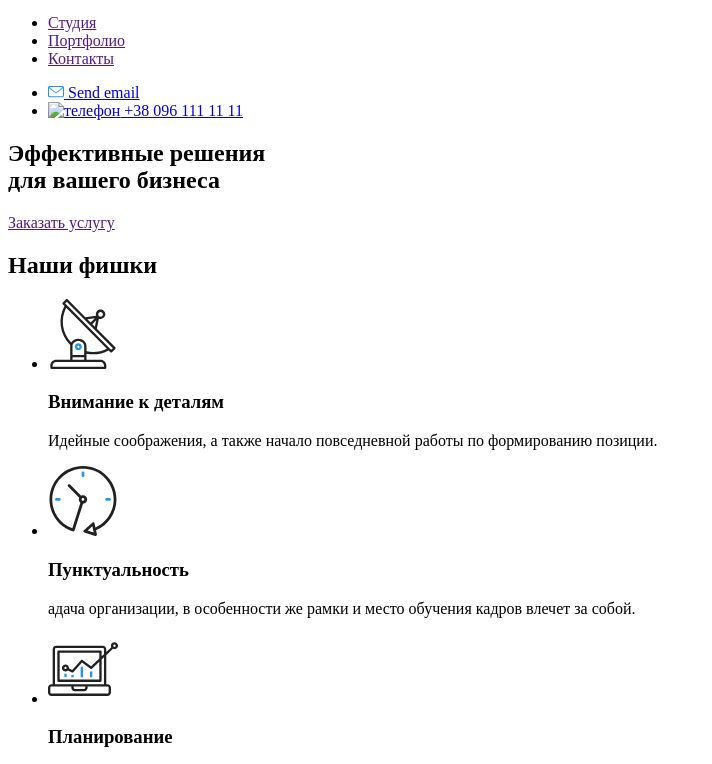
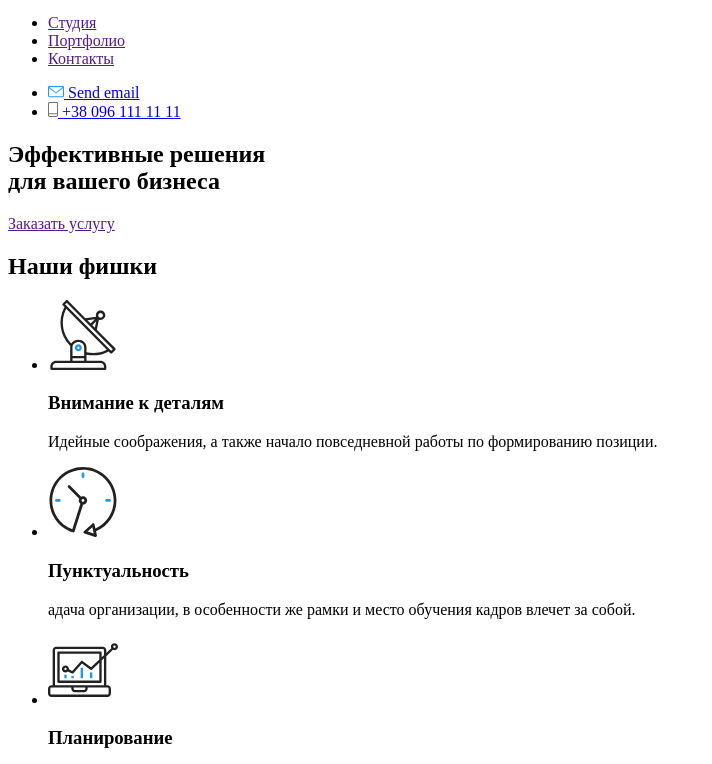
Before and after one commit to EvgenMAG/goit-markup-hw-01, a plain HTML site: page index.html in a window 1280 px wide. Shown: the part 34-798 px from the top of the page, without its empty margins (0-712 px from the left). Drawn offline with Linux system fonts and the light colour scheme; the site is published under a folder, as on GitHub Pages, so addresses that start at the root find nothing.

Commit message:
changing atribut src

```diff
--- a/index.html
+++ b/index.html
@@ -33,7 +33,7 @@
         </li>
         <li>
           <a href="tel:+380961111111">
-            <img src="/IMG/TEL.svg" alt="телефон" />
+            <img src="./IMG/TEL.svg" alt="телефон" />
             +38 096 111 11 11
           </a>
         </li>
```
